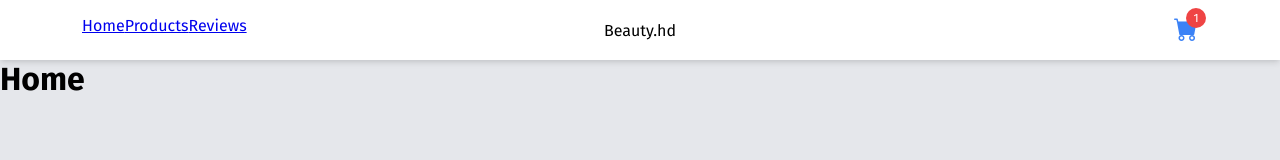
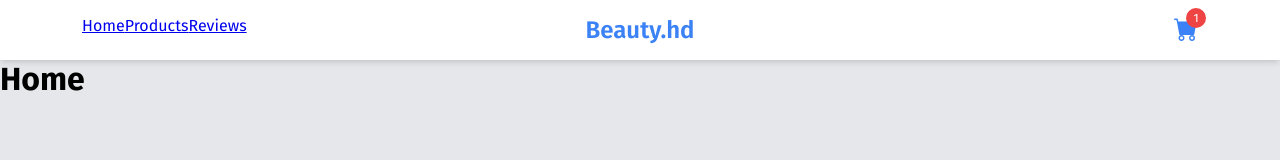
Before and after one commit to vclong2003/react-shopping-cart, a React (Create React App) app: page / in a window 1280 px wide. Shown: the top 160 px of the page. Built offline with nearby package versions, Linux system fonts and the light colour scheme.

Commit message:
add spacing

```diff
--- a/src/assets/css/global.css
+++ b/src/assets/css/global.css
@@ -53,6 +53,8 @@
   --s-8: 2rem;
   --s-9: 2.25rem;
   --s-10: 2.5rem;
+  --s-11: 2.75rem;
+  --s-12: 3rem;
 
   /* Border radius ------------------ */
   --br-sm: 0.125rem;
@@ -100,6 +102,10 @@ Order of properties should be:
   display: flex;
   justify-content: center;
   align-items: center;
+
+  font-size: var(--fs-2xl);
+  font-weight: var(--fw-semibold);
+  color: var(--blue);
 }
 .cart {
   flex: 1;
```
